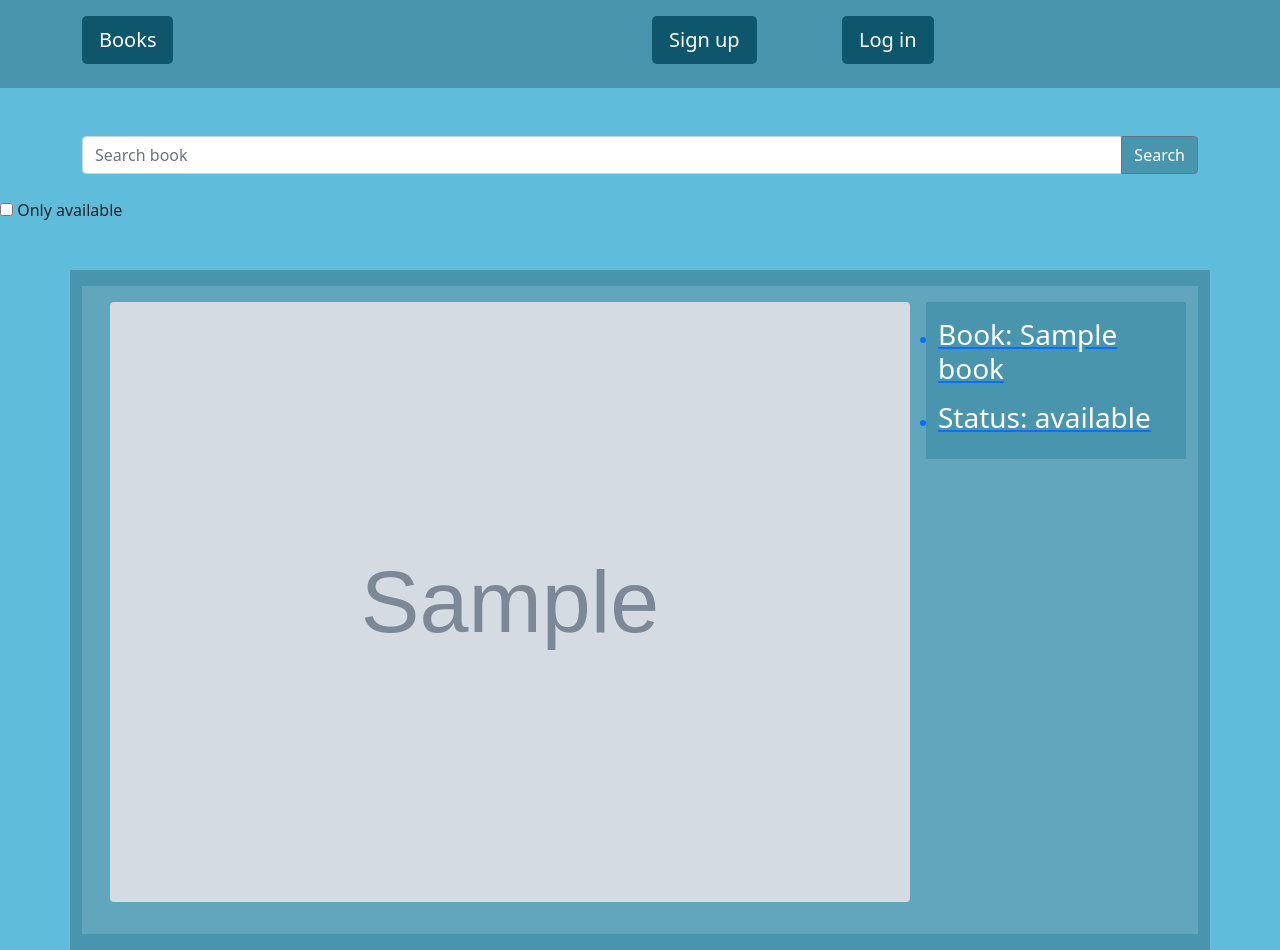
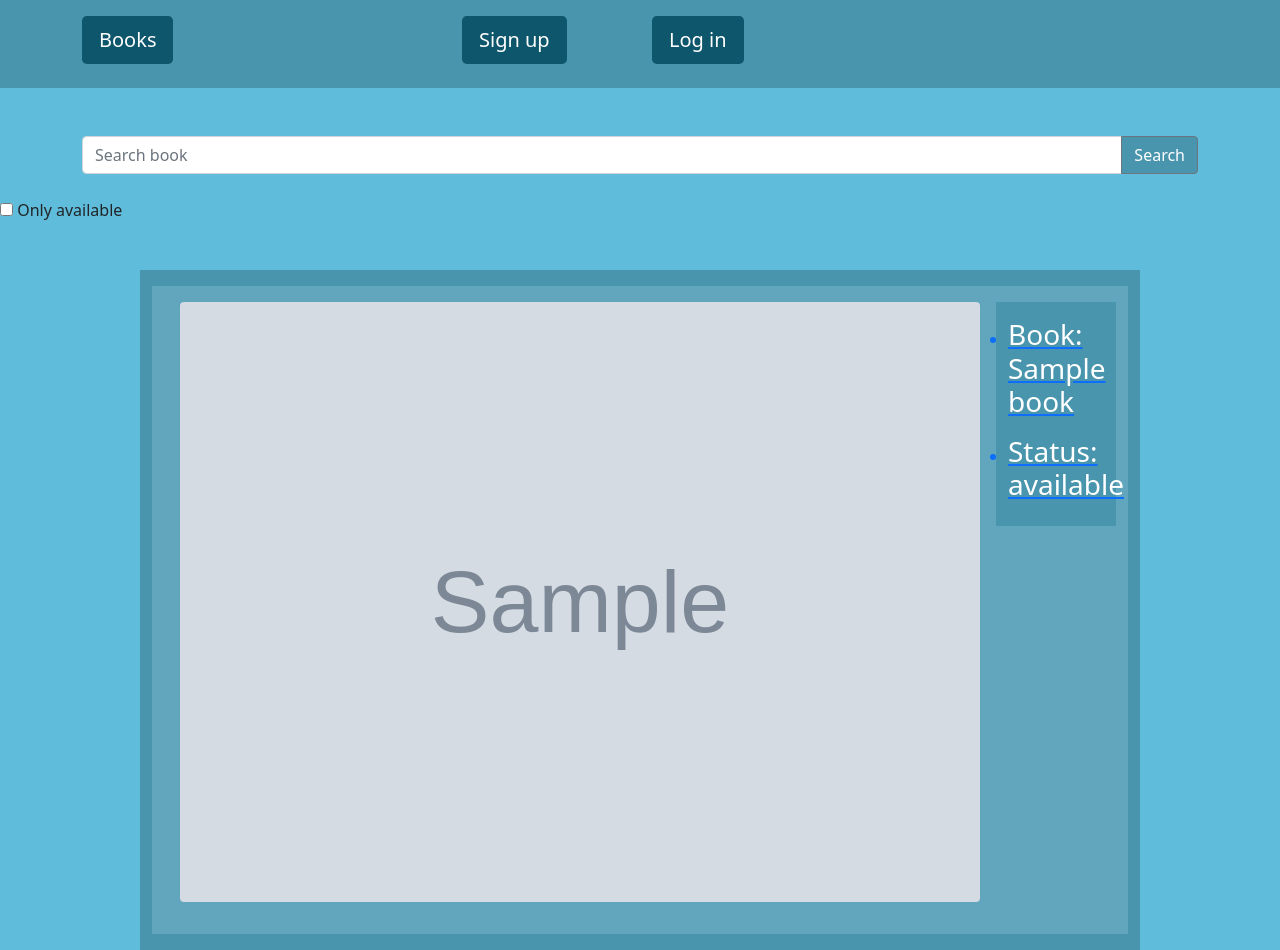
Before and after one commit to aanastasiyatuz/Library-INAI, a Django app: page /library/ in a window 1280 px wide. Run offline with Django 3.2, Linux system fonts and the light colour scheme; tables that the repository leaves empty hold one stand-in row (values such as "Sample post"); grey boxes marked "Sample" are stand-in pictures; some libraries are stand-ins or nearby versions.

Commit message:
bootstrap

```diff
--- a/library/templates/books.html
+++ b/library/templates/books.html
@@ -14,8 +14,10 @@
 </div>
 <input type="checkbox" id="checkbox_available">
 <label for="checkbox_available">Only available</label>
-<div class="container mt-5">
+
+
 {% for book in books %}
+<div class="container mt-5" style="width:1000px">
     <div class="row pb-3" id="list">
         <div class="container mt-2">
             <a href="{% url 'book-detail' book.id %}">
@@ -40,8 +42,8 @@
             </a>
         </div>
     </div>
+</div>
 {% endfor %}
-</div>
 <script>
     let checkbox = $("#checkbox_available");
     checkbox.on('click', (e)=>{
--- a/static/main/css/style.css
+++ b/static/main/css/style.css
@@ -66,12 +66,6 @@ body {
   padding-bottom: 10px;
 }
 
-@media (min-width:768px){
-  #sign_block, #reg_block {
-    width: 50%;
-  }
-}
-
 #header, #button-search, #list, #name_book, li {
   background-color:#4995ad;
 }
@@ -98,3 +92,9 @@ img {
   background-color:#61A6BC;
   height: 400px;
 }
+
+@media (min-width:768px){
+  #sign_block, #reg_block {
+    width: 50%;
+  }
+}
--- a/templates/base.html
+++ b/templates/base.html
@@ -35,7 +35,11 @@
                 {% endif %}
                 <!--Колонка-->
                 <div class="col-md-2"></div>
-                <div class="col-md-2"></div>
+                {% if request.user.group == 'admin' %}
+                <div class="col-md-2">
+                    <a class="btn mb-2 btn-lg" id="header_btn" href="{% url 'create-book' %}"><i class="far fa-plus-square"></i></a>
+                </div>
+                {% endif %}
                 {% if request.user.is_authenticated %}
                     <div class="col-md-2"></div>
                     <div class="col-md-2">
```
Lines whose indentation alone changed are shown as unchanged.
